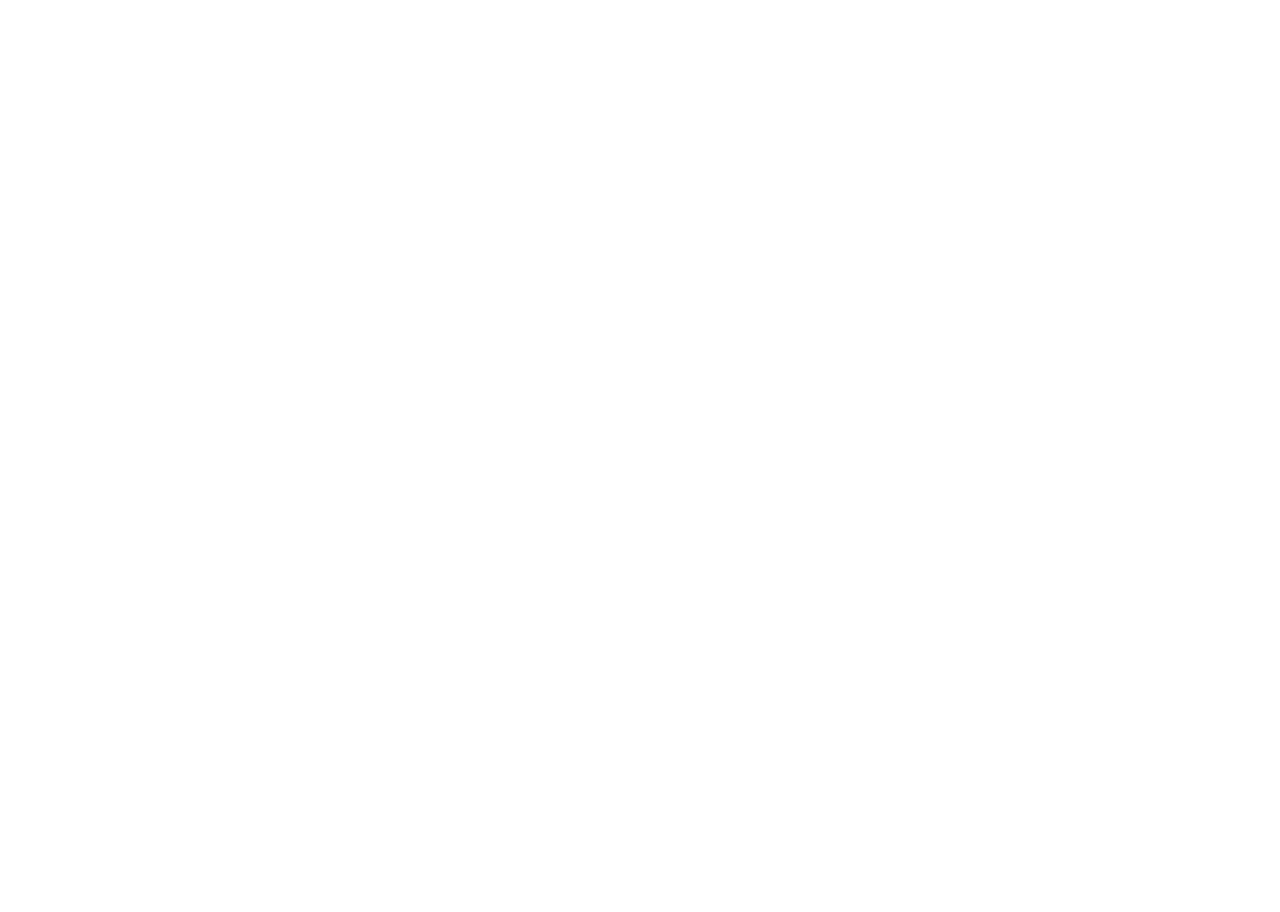
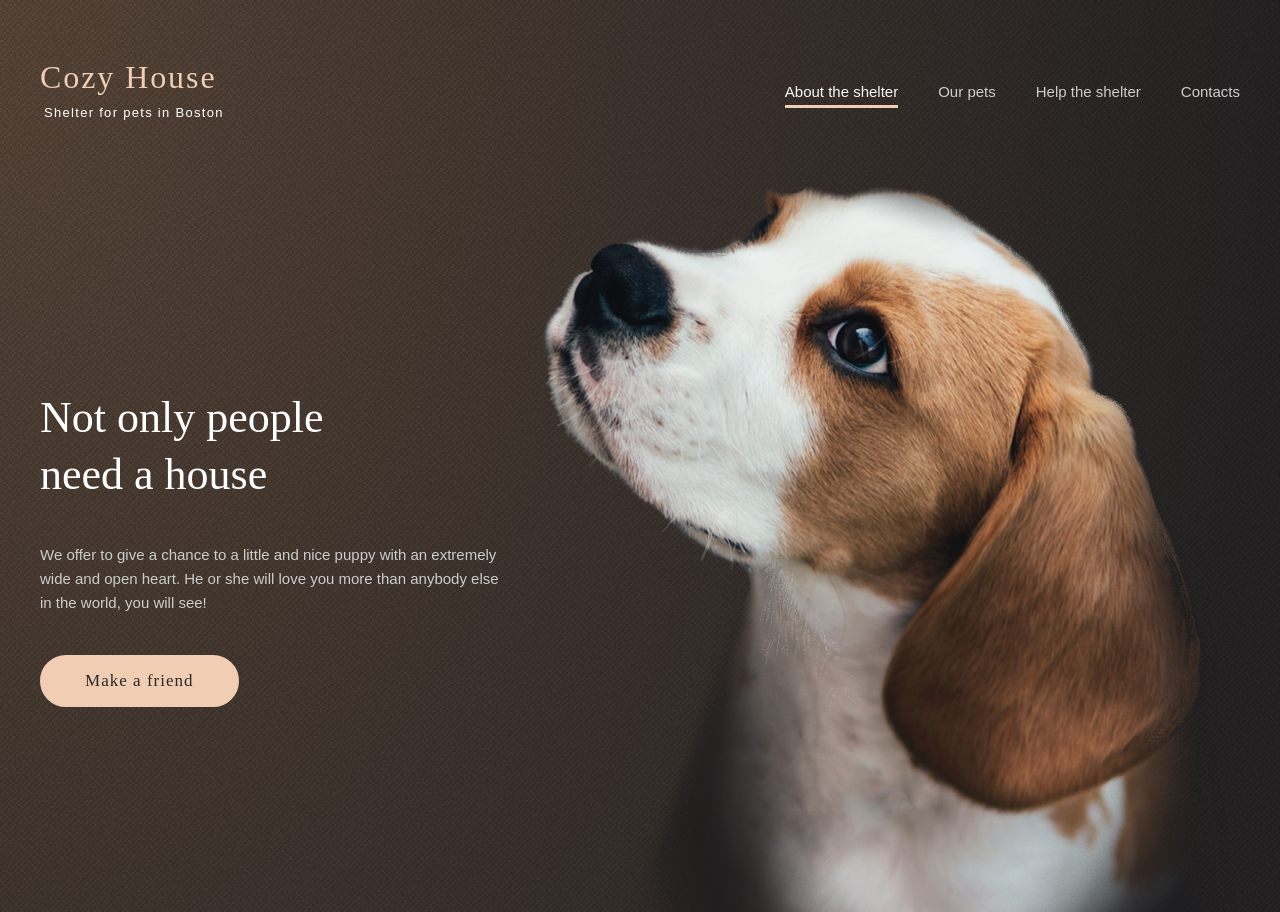
Before and after one commit to MorozovaAN/shelter, a website built with webpack: page src/index.html in a window 1280 px wide. Before the commit the page ends 800 px from the top, so only its background shows below. Built offline with nearby package versions, Linux system fonts and the light colour scheme.

Commit message:
feat: add section start screen

```diff
--- a/src/index.html
+++ b/src/index.html
@@ -5,12 +5,84 @@
     <meta http-equiv="X-UA-Compatible" content="IE=edge" />
     <meta name="viewport" content="width=device-width, initial-scale=1.0" />
     <link
-    rel="icon"
-    href="../src/assets/images/other-icons/paw.png"
-    type="image/svg+xml"
-  />
+      rel="icon"
+      href="../src/assets/images/other-icons/paw.png"
+      type="image/svg+xml"
+    />
     <title>Cozy House – Shelter for pets in Boston</title>
   </head>
-  <body>
+  <body class="page">
+    <section class="start-screen page__start-screen" id="start-screen">
+      <header class="header wrapper">
+        <a class="logo header__logo" href="#"
+          ><h1 class="logo__title logo__title_color-primary">Cozy House</h1>
+          <p class="logo__subtitle logo__subtitle_color-light">
+            Shelter for pets in Boston
+          </p>
+        </a>
+        <div class="menu-button">
+          <span class="menu-button__line-color-light"></span>
+        </div>
+        <div class="navigation">
+          <header class="navigation__header">
+            <div class="menu-button-close">
+              <span class="menu-button-close__line-color-light"></span>
+            </div>
+          </header>
+          <nav>
+            <ul class="navigation__list">
+              <li class="navigation__item">
+                <a
+                  class="navigation__link navigation__link_color-light-active"
+                  href="#"
+                  >About the shelter</a
+                >
+              </li>
+              <li class="navigation__item">
+                <a
+                  class="navigation__link navigation__link_color-light"
+                  href="./our-pets.html"
+                  >Our pets</a
+                >
+              </li>
+              <li class="navigation__item">
+                <a
+                  class="navigation__link navigation__link_color-light"
+                  href="#help"
+                  >Help the shelter</a
+                >
+              </li>
+              <li class="navigation__item">
+                <a
+                  class="navigation__link navigation__link_color-light"
+                  href="#contacts"
+                  >Contacts</a
+                >
+              </li>
+            </ul>
+          </nav>
+        </div>
+      </header>
+      <section class="offer page__offer wrapper">
+        <div class="offer__content">
+          <h2 class="offer__title">Not only people need a&nbsp;house</h2>
+          <p class="offer__description">
+            We offer to give a chance to a little and nice puppy with an
+            extremely wide and open heart. He or she will love you more than
+            anybody else in the world, you will see!
+          </p>
+          <a class="button button_primary offer__button" href="#pets"
+            >Make a friend</a
+          >
+        </div>
+        <div class="offer__image-container">
+          <img
+            class="offer__image"
+            src="./assets/images/start-screen-puppy.png"
+            alt="puppy"
+          />
+        </div>
+      </section>
+    </section>
   </body>
 </html>
--- /dev/null
+++ b/src/styles/components/_buttons.scss
@@ -0,0 +1,67 @@
+.button {
+  display: inline-flex;
+  padding: 13px 43px;
+  border: 2px solid $color-primary;
+  border-radius: 100px;
+  font-family: 'Georgia';
+  font-size: 1.7rem;
+  line-height: 130%;
+  letter-spacing: 0.06em;
+  color: $color-dark-3xl;
+  box-sizing: border-box;
+  justify-content: center;
+  align-items: center;
+  transition: $shelter-transition;
+}
+.button_primary {
+  background: $color-primary;
+  &:hover {
+    background: $color-primary-light;
+    border: 2px solid $color-primary-light;
+  }
+  &:active {
+    background: $color-light-s;
+  }
+}
+.button_secondary {
+  background: $color-light-xl;
+}
+.button-circle {
+  width: 52px;
+  height: 52px;
+  border: 2px solid $color-primary;
+  box-sizing: border-box;
+  border-radius: 100px;
+  background: transparent;
+  transition: $shelter-transition;
+  flex-shrink: 0;
+  cursor: pointer;
+  &:hover {
+    border: 2px solid $color-primary-light;
+  }
+}
+.button-circle_left {
+  background: url(../assets/images/other-icons/arrow.svg) no-repeat 50%;
+  &:hover {
+    background: url(../assets/images/other-icons/arrow.svg) no-repeat 50%,
+      $color-primary-light;
+  }
+}
+.button-circle_right {
+  background: url(../assets/images/other-icons/arrow.svg) no-repeat 50%;
+  transform: rotate(180deg);
+  &:hover {
+    background: url(../assets/images/other-icons/arrow.svg) no-repeat 50%,
+      $color-primary-light;
+  }
+}
+.button-circle:disabled {
+  border: 2px solid $color-dark-s;
+}
+.button-circle_left:disabled {
+  background: url(../assets/images/other-icons/arrow-disabled.svg) no-repeat 50%;
+}
+.button-circle_right:disabled {
+  background: url(../assets/images/other-icons/arrow-disabled.svg) no-repeat 50%;
+  transform: rotate(180deg);
+}
--- /dev/null
+++ b/src/styles/components/_logo.scss
@@ -0,0 +1,28 @@
+.logo__title {
+  font-family: 'Georgia', serif;
+  font-weight: 400;
+  font-size: 3.2rem;
+  line-height: 110%;
+  letter-spacing: 0.06em;
+}
+.logo__subtitle {
+  font-family: 'Arial';
+  font-weight: 400;
+  font-size: 1.3rem;
+  line-height: 1.5rem;
+  letter-spacing: 0.1em;
+  display: inline-block;
+  margin: 10px 0 0 4px;
+}
+.logo__title_color-primary {
+  color: $color-primary;
+}
+.logo__title_color-dark {
+  color: $color-dark-l;
+}
+.logo__subtitle_color-light {
+  color: $color-light-xl;
+}
+.logo__subtitle_color-dark {
+  color: $color-dark-3xl;
+}
--- /dev/null
+++ b/src/styles/components/_navigation.scss
@@ -0,0 +1,76 @@
+.navigation {
+  @include screen-l {
+    position: fixed;
+    right: -320px;
+    top: 0;
+    width: 320px;
+    height: 100%;
+    box-sizing: border-box;
+    background: $color-dark-3xl;
+    z-index: 10;
+    padding: 30px 10px 0 10px;
+    transition: right $shelter-transition;
+    overflow: auto;
+  }
+}
+.navigation_color-light {
+  background: $color-light-xl;
+}
+.navigation_active {
+  right: 0;
+}
+.navigation__header {
+  @include screen-l {
+    display: flex;
+    justify-content: space-between;
+    align-items: center;
+  }
+}
+.navigation__logo {
+  display: none;
+  @include screen-l {
+    display: block;
+  }
+}
+
+.navigation__list {
+  display: flex;
+  column-gap: $margin-s;
+  @include screen-l {
+    flex-direction: column;
+    align-items: center;
+    margin-top: 150px;
+    margin-bottom: 200px;
+    row-gap: $margin-s;
+  }
+}
+.navigation__link {
+  @include base-text;
+  padding-bottom: 5px;
+  transition: color $shelter-transition;
+  @include screen-l {
+    font-size: 3.2rem;
+  }
+}
+.navigation__link_color-light {
+  color: $color-dark-s;
+  &:hover {
+    color: $color-light-s;
+  }
+  &-active {
+    border-bottom: 0.3rem solid #f1cdb3;
+    cursor: default;
+    color: $color-light-s;
+  }
+}
+.navigation__link_color-dark {
+  color: $color-dark-l;
+  &:hover {
+    color: $color-dark-3xl;
+  }
+  &-active {
+    border-bottom: 0.3rem solid #f1cdb3;
+    cursor: default;
+    color: $color-dark-3xl;
+  }
+}
--- /dev/null
+++ b/src/styles/layout/index-page/_header.scss
@@ -0,0 +1,5 @@
+.header{
+  display: flex;
+  justify-content: space-between;
+  align-items: center;
+}
--- /dev/null
+++ b/src/styles/layout/index-page/_offer.scss
@@ -0,0 +1,59 @@
+.page__offer {
+  padding-top: $margin-m;
+}
+.offer {
+  display: flex;
+  align-items: center;
+  gap: $margin-s;
+  @include screen-l {
+    flex-direction: column;
+    gap: $margin-xl;
+  }
+  @include screen-m {
+    gap: $margin-m;
+  }
+}
+.offer__content {
+  display: flex;
+  flex-direction: column;
+  @include screen-s {
+    align-items: center;
+  }
+}
+.offer__title {
+  @include title-xl;
+  color: $color-light-xl;
+  max-width: 370px;
+  margin-bottom: $margin-s;
+  @include screen-s {
+    text-align: center;
+    max-width: 100%;
+    margin-bottom: 20px;
+  }
+}
+.offer__description {
+  @include base-text;
+  color: $color-dark-s;
+  margin-bottom: $margin-s;
+  max-width: 460px;
+  @include screen-s {
+    text-align: center;
+  }
+}
+.offer__button {
+  width: fit-content;
+}
+.offer__image-container {
+  @include screen-l {
+    align-self: end;
+  }
+}
+.offer__image {
+  display: block;
+  object-fit: contain;
+  max-width: 100%;
+  @include screen-l {
+    max-width: 70%;
+    margin: 0 0 0 auto;
+  }
+}
--- /dev/null
+++ b/src/styles/layout/index-page/_start-screen.scss
@@ -0,0 +1,10 @@
+.page__start-screen {
+  padding-top: $margin-m;
+  @include screen-l {
+    padding-top: $margin-s;
+  }
+}
+.start-screen {
+  background: url(../assets/images/background-pattern.png),
+    radial-gradient(100% 215.42% at 0% 0%, #5b483a 0%, #262425 100%), #211f20;
+}
--- a/src/styles/main.scss
+++ b/src/styles/main.scss
@@ -6,3 +6,14 @@
 @import 'base/constants';
 @import 'base/mixins';
 @import 'base/base-styles';
+
+//layout imports
+//index page
+@import 'layout/index-page/header';
+@import 'layout/index-page/start-screen';
+@import 'layout/index-page/offer';
+
+//components imports
+@import 'components/logo';
+@import 'components/navigation';
+@import 'components/buttons';
```
